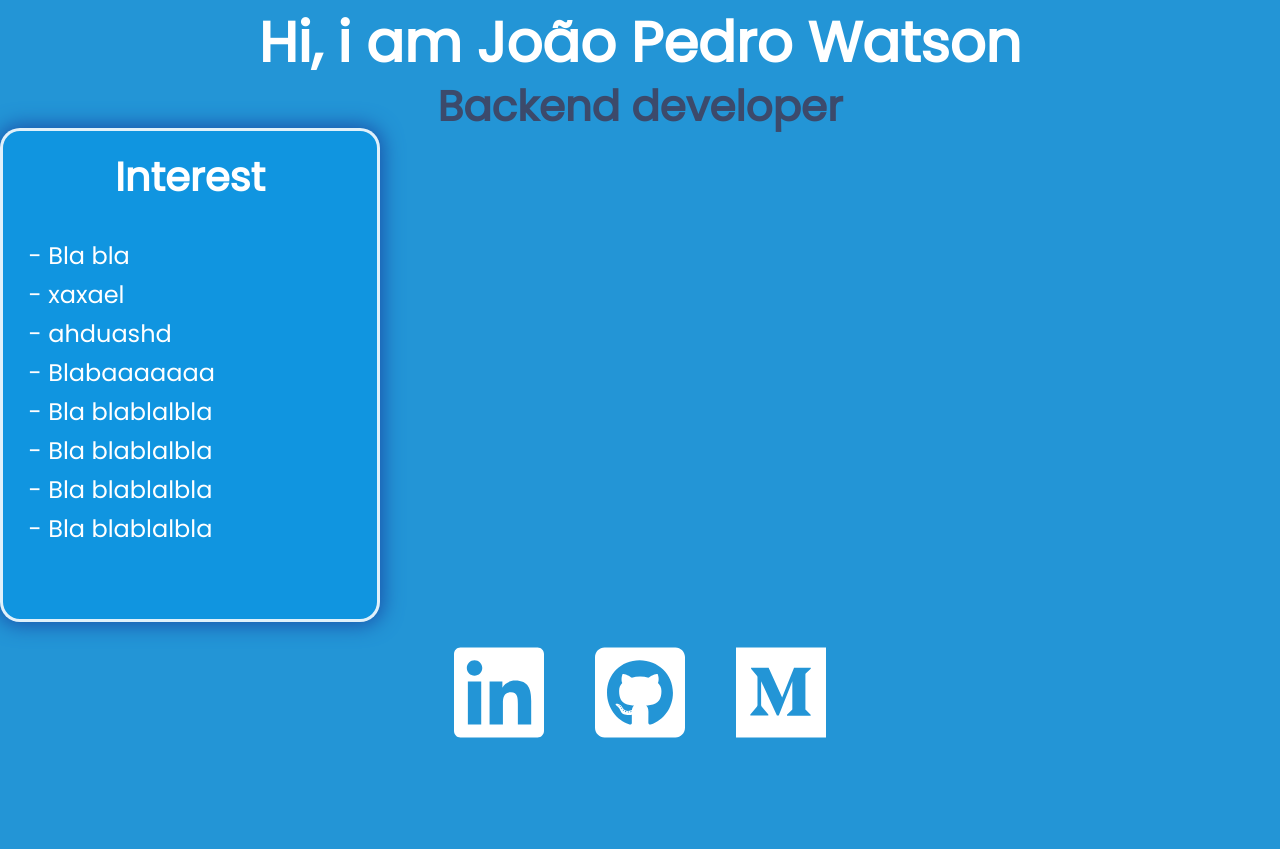
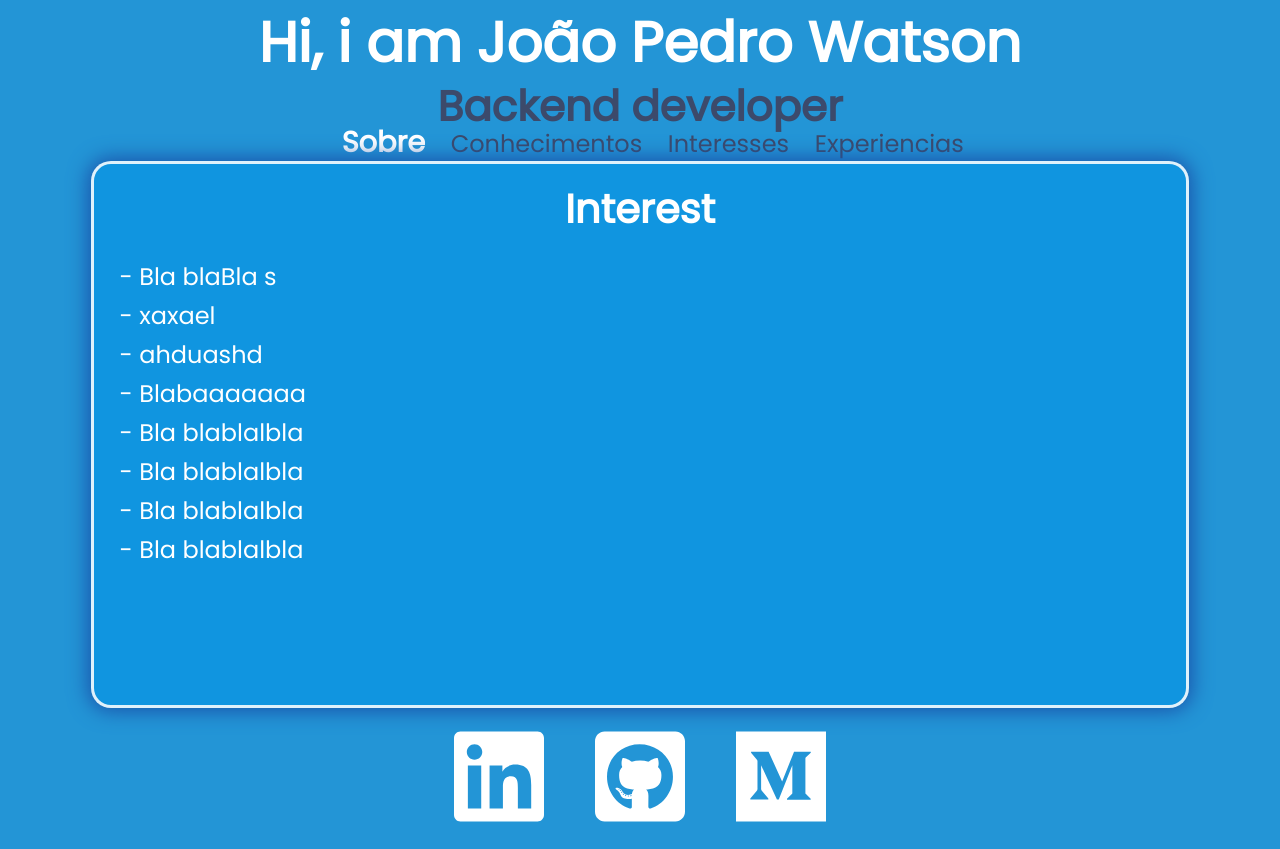
Before and after one commit to JoaoMWatson/portfolio, a React (Create React App) app: page / in a window 1280 px wide. Before the commit the page ends 800 px from the top, so only its background shows below. Built offline with nearby package versions, Linux system fonts and the light colour scheme.

Commit message:
fiz varias coisas bicho n lembro de nada

```diff
--- a/package.json
+++ b/package.json
@@ -1,6 +1,6 @@
 {
   "name": "portifolio",
-  "version": "3.5.8",
+  "version": "1.4.0",
   "private": true,
   "dependencies": {
     "@testing-library/jest-dom": "^5.11.4",
--- a/src/components/Card/index.js
+++ b/src/components/Card/index.js
@@ -1,23 +1,47 @@
-import React from "react";
-import { CardContainer, Title, List, Item, Container } from "./style.js";
+import React, { useState } from "react";
+import {
+  CardContainer,
+  Title,
+  List,
+  Item,
+  Container,
+  NavBar,
+  NavItem,
+} from "./style.js";
 
 function Card() {
   return (
+    <>
+      <NavBar>
+        <NavItem isSelect as="a" href="#">
+          Sobre
+        </NavItem>
+        <NavItem as="a" href="#">
+          Conhecimentos
+        </NavItem>
+        <NavItem as="a" href="#">
+          Interesses
+        </NavItem>
+        <NavItem as="a" href="#">
+          Experiencias
+        </NavItem>
+      </NavBar>
       <Container>
         <CardContainer>
           <Title>Interest</Title>
           <List>
-          <Item>- Bla bla</Item>
-          <Item>- xaxael</Item>
-          <Item>- ahduashd</Item>
-          <Item>- Blabaaaaaaa</Item>
-          <Item>- Bla blablalbla</Item>
-          <Item>- Bla blablalbla</Item>
-          <Item>- Bla blablalbla</Item>
-          <Item>- Bla blablalbla</Item>
+            <Item> - Bla blaBla s</Item>
+            <Item> - xaxael</Item>
+            <Item> - ahduashd</Item>
+            <Item> - Blabaaaaaaa</Item>
+            <Item> - Bla blablalbla</Item>
+            <Item> - Bla blablalbla</Item>
+            <Item> - Bla blablalbla</Item>
+            <Item> - Bla blablalbla</Item>
           </List>
         </CardContainer>
       </Container>
+    </>
   );
 }
 
--- a/src/components/Card/style.js
+++ b/src/components/Card/style.js
@@ -1,11 +1,15 @@
 import styled from "styled-components";
 import { fontColors, fontSize } from "../../globalStyle.js";
 
-const Container = styled.div``;
+const Container = styled.div`
+  display: flex;
+  flex-direction: row;
+  justify-content: center;
+`;
 
 const CardContainer = styled.div`
-  width: 380px;
-  height: 494px;
+  width: 1098px;
+  height: 547px;
   background-color: #1095e0;
   border: 3px solid rgba(255, 255, 255, 0.87);
   box-shadow: 0px 0px 20px 3px #1a54ab;
@@ -19,7 +23,7 @@ const Title = styled.h2`
   font-family: "Poppins";
   font-weight: bold;
   text-align: center;
-  padding-bottom: 10%;
+  padding-bottom: 2%;
 `;
 
 const List = styled.ul`
@@ -33,4 +37,33 @@ const Item = styled.li`
   margin-top: 15px;
 `;
 
-export { CardContainer, Title, Item, List, Container };
+const NavBar = styled.div`
+  display: flex;
+  flex-direction: row;
+  align-items: center;
+  align-content: center;
+  justify-content: center;
+
+  a {
+    text-decoration: none;
+  }
+`;
+
+const NavItem = styled.h2`
+  color: ${(props) =>
+    props.isSelect ? fontColors.primary : fontColors.secondary};
+  font-size: ${(props) =>
+    props.isSelect ? '1.8rem' : fontSize.secondary};
+  font-family: "Poppins";
+  margin-left: 2%;
+  margin-bottom: ${(props) => (props.isSelect ? "0.3%" : "0px")};
+  font-weight: ${(props) => (props.isSelect ? "600" : "500")};
+  transition: 2;
+
+  &:hover{
+    color: ${fontColors.primary};
+    transform: scale(1.1);
+  }
+`;
+
+export { CardContainer, Title, Item, List, Container, NavBar, NavItem };
--- a/src/components/Footer/index.js
+++ b/src/components/Footer/index.js
@@ -1,16 +1,21 @@
-import React from 'react'
-import {Linkedin, Github, Medium} from "../../assets/svg"
-import { Container } from './style.js'
-
+import React from "react";
+import { Linkedin, Github, Medium } from "../../assets/svg";
+import { Container } from "./style.js";
 
 function Footer() {
   return (
     <Container>
-      <Linkedin />
-      <Github />
-      <Medium />
+      <a target="_blank" rel="noopener noreferrer" href="https://www.linkedin.com/in/joaomwatson/">
+        <Linkedin />
+      </a>
+      <a target="_blank" rel="noopener noreferrer" href="https://github.com/JoaoMWatson">
+        <Github />
+      </a>
+      <a target="_blank" rel="noopener noreferrer" href="https://medium.com/@joaopedro.wat22">
+        <Medium />
+      </a>
     </Container>
-  )
+  );
 }
 
-export default Footer
+export default Footer;
--- a/src/components/Footer/style.js
+++ b/src/components/Footer/style.js
@@ -1,5 +1,5 @@
 import styled from "styled-components";
-import {fontColors} from "../../globalStyle.js"
+import { fontColors } from "../../globalStyle.js";
 
 const Container = styled.footer`
   width: 100vw;
@@ -10,15 +10,20 @@ const Container = styled.footer`
   align-items: center;
   align-content: space-between;
 
-  svg{
-    width:90px;
-    margin:2%;
-    color: ${fontColors.primary};
-    transition:0.5ms;
+  svg {
+
   }
 
-  svg:hover{
+  svg:hover {
     color: ${fontColors.hover};
+  }
+
+  a {
+    text-decoration: none;
+    width: 90px;
+    margin: 2%;
+    color: ${fontColors.primary};
+    transition: 0.5ms;
   }
 `;
 
--- a/src/style.js
+++ b/src/style.js
@@ -1,8 +1,13 @@
 import styled from "styled-components";
 import { breakpoints } from "./globalStyle";
 
+
 const Container = styled.div`
-  height:100vh
+  height: 100vh;
+  display: flex;
+  flex-direction: column;
+  justify-content: space-around;
+  align-content: center;
 `;
 
 export { Container };
```
Lines whose indentation alone changed are shown as unchanged.
